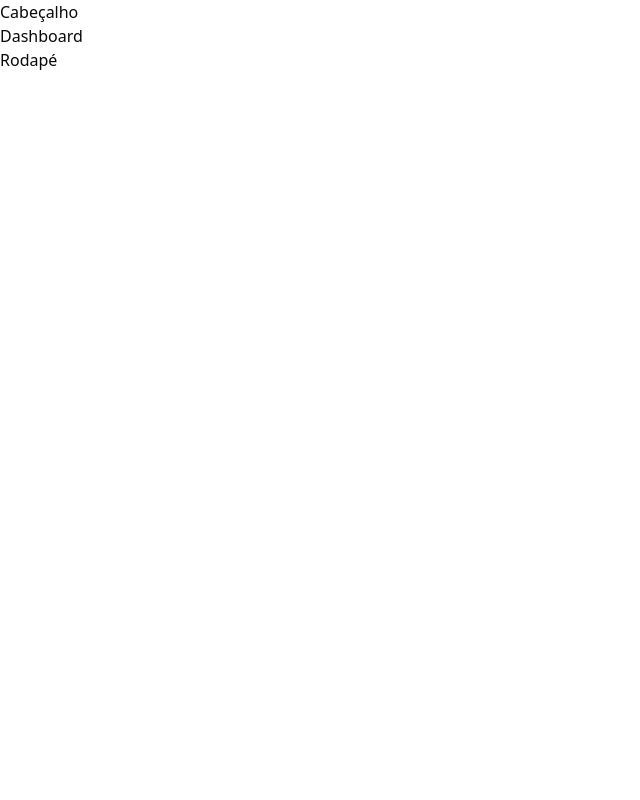
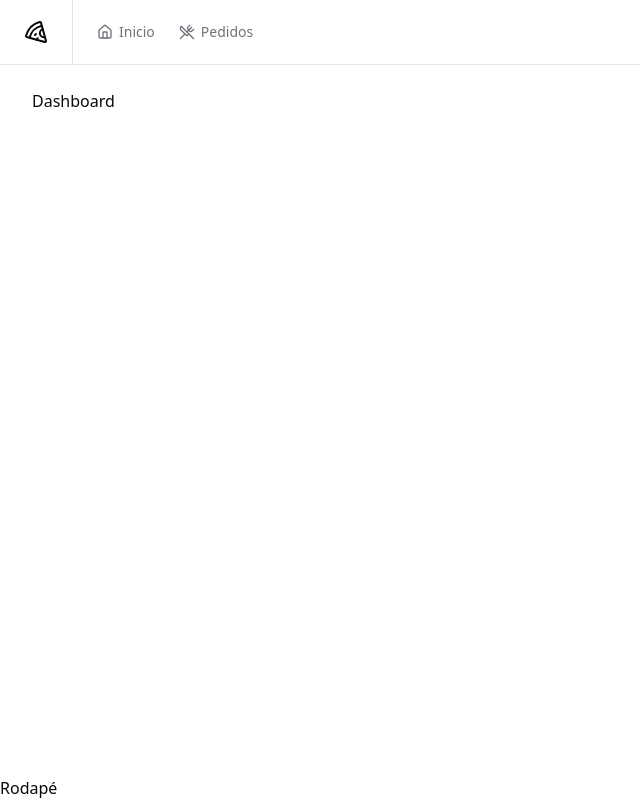
Before and after one commit to wendersonguedez/pizzashop, a React (Vite) app: page /dashboard in a window 1280 px wide. Shown: the whole page, without its empty margins (0-640 px from the left). Built offline with nearby package versions, Linux system fonts and the light colour scheme.

Commit message:
feat(ui): build app header and navigation layout

```diff
--- a/package.json
+++ b/package.json
@@ -12,6 +12,7 @@
 	"dependencies": {
 		"@hookform/resolvers": "^5.2.2",
 		"@radix-ui/react-label": "^2.1.8",
+		"@radix-ui/react-separator": "^1.1.8",
 		"@radix-ui/react-slot": "^1.2.4",
 		"@tailwindcss/vite": "^4.1.18",
 		"class-variance-authority": "^0.7.1",
--- /dev/null
+++ b/src/components/header.tsx
@@ -0,0 +1,28 @@
+import { Home, Pizza, UtensilsCrossed } from "lucide-react";
+
+import { Separator } from "@/components/ui/separator";
+
+import { NavLink } from "./nav-link";
+
+export function Header() {
+  return (
+    <div className="border-b">
+      <div className="flex h-16 items-center gap-6 px-6">
+        <Pizza className="h-6 w-6" />
+
+        <Separator orientation="vertical" className="h-6" />
+
+        <nav className="flex items-center space-x-4 lg:space-x-6">
+          <NavLink to="/">
+            <Home className="h-4 w-4" />
+            Inicio
+          </NavLink>
+          <NavLink to="/orders">
+            <UtensilsCrossed className="h-4 w-4" />
+            Pedidos
+          </NavLink>
+        </nav>
+      </div>
+    </div>
+  );
+}
--- /dev/null
+++ b/src/components/nav-link.tsx
@@ -0,0 +1,15 @@
+import { Link, type LinkProps, useLocation } from "react-router";
+
+type NavLinkProps = LinkProps;
+
+export function NavLink(props: NavLinkProps) {
+  const { pathname } = useLocation();
+
+  return (
+    <Link
+      data-active={pathname === props.to}
+      className="text-muted-foreground hover:text-foreground data-[active=true]:text-foreground data-[active=true]:hover:text-foreground flex items-center gap-1.5 text-sm font-medium transition-colors duration-150"
+      {...props}
+    />
+  );
+}
--- /dev/null
+++ b/src/components/ui/separator.tsx
@@ -0,0 +1,26 @@
+import * as React from "react"
+import * as SeparatorPrimitive from "@radix-ui/react-separator"
+
+import { cn } from "@/lib/utils"
+
+function Separator({
+  className,
+  orientation = "horizontal",
+  decorative = true,
+  ...props
+}: React.ComponentProps<typeof SeparatorPrimitive.Root>) {
+  return (
+    <SeparatorPrimitive.Root
+      data-slot="separator"
+      decorative={decorative}
+      orientation={orientation}
+      className={cn(
+        "bg-border shrink-0 data-[orientation=horizontal]:h-px data-[orientation=horizontal]:w-full data-[orientation=vertical]:h-full data-[orientation=vertical]:w-px",
+        className
+      )}
+      {...props}
+    />
+  )
+}
+
+export { Separator }
--- a/src/pages/_layouts/app.tsx
+++ b/src/pages/_layouts/app.tsx
@@ -1,11 +1,13 @@
 import { Outlet } from "react-router";
+
+import { Header } from "@/components/header";
 
 export function AppLayout() {
   return (
-    <div>
-      <h1>Cabeçalho</h1>
+    <div className="flex min-h-screen flex-col antialiased">
+      <Header />
 
-      <div>
+      <div className="flex flex-1 flex-col gap-4 p-8 pt-6">
         <Outlet />
       </div>
 
--- a/src/pages/_layouts/auth.tsx
+++ b/src/pages/_layouts/auth.tsx
@@ -3,7 +3,7 @@ import { Outlet } from "react-router";
 
 export function AuthLayout() {
   return (
-    <div className="grid min-h-screen grid-cols-2">
+    <div className="grid min-h-screen grid-cols-2 antialiased">
       <div className="border-foreground/5 bg-muted text-muted-foreground flex h-full flex-col justify-between border-r p-10">
         <div className="text-foreground flex items-center gap-3 text-lg font-medium">
           <Pizza className="h-5 w-5" />{" "}
```
Also changed, not shown: 1 other file (tests, documents, lock files or other folders).
